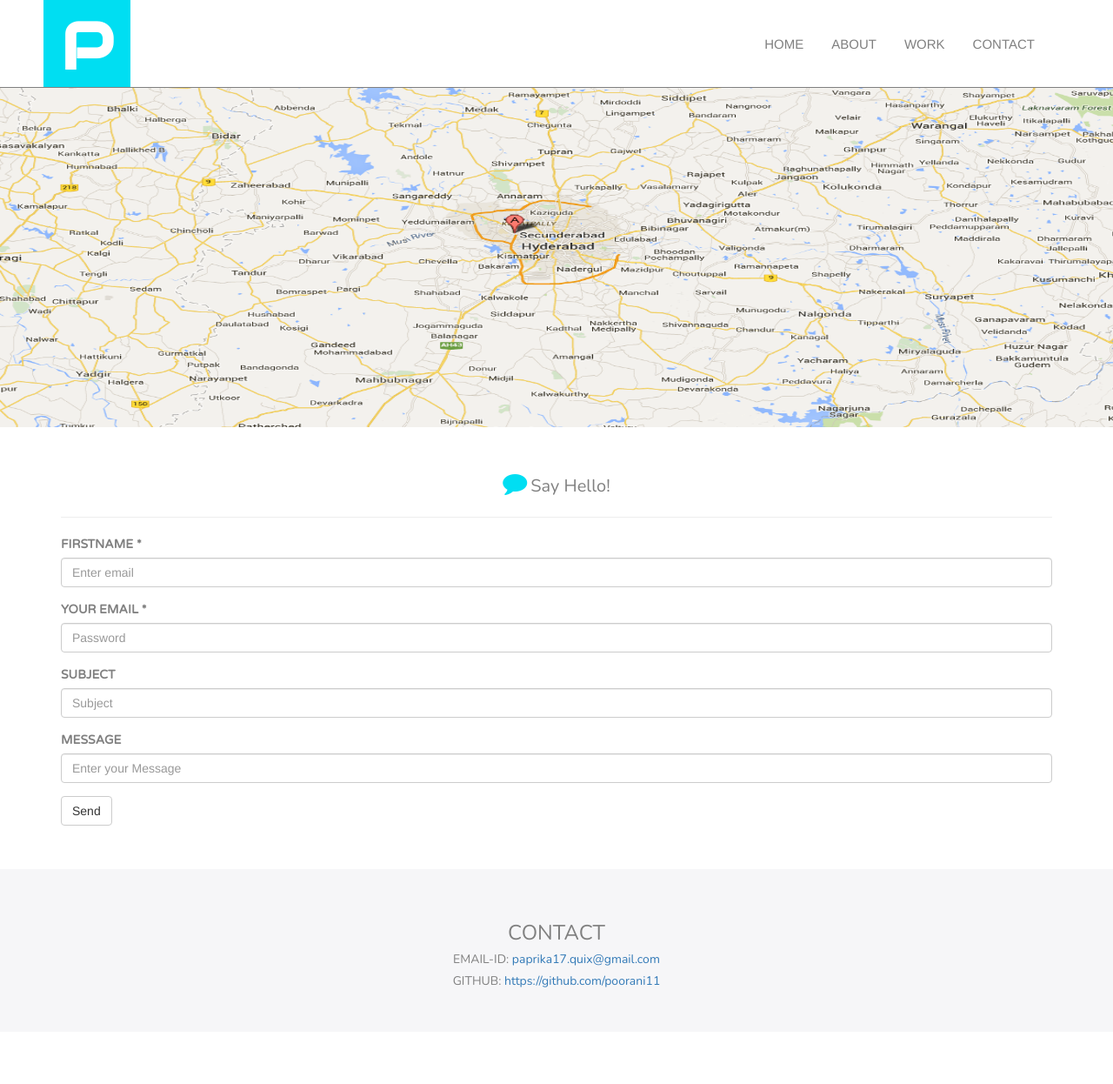
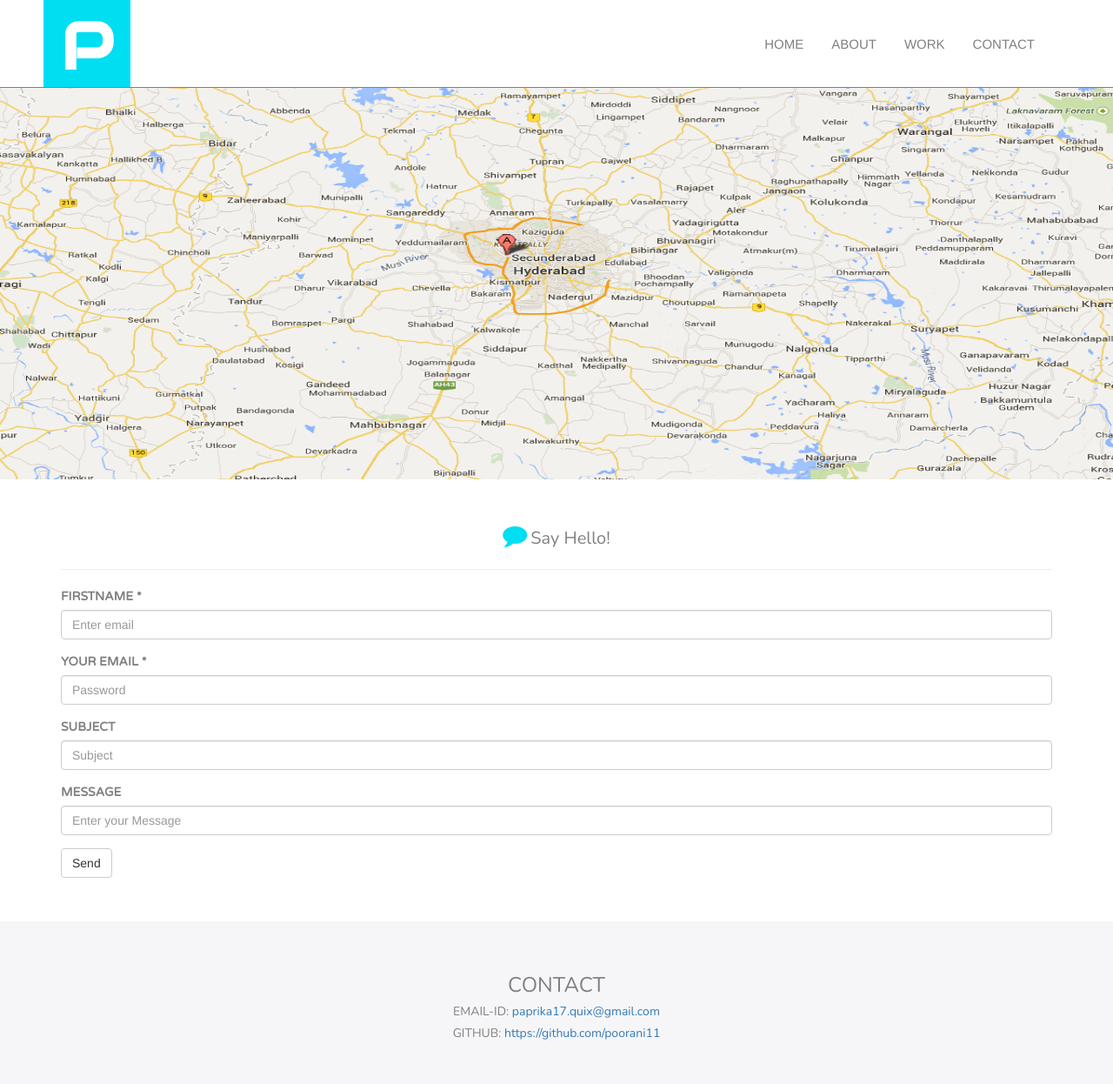
Before and after one commit to poorani11/poorani11.github.io, a Jekyll site: the page built from contact.html, in a window 1280 px wide. Shown: the whole page at 87% size. Built offline with Jekyll 4.4.1, drawn with Linux system fonts in a browser that asks for light colours; nearby versions of some CDN libraries; before the commit the page ends 1186 px from its top, so only the background shows below that.

Commit message:
Making the contact image responsive

```diff
--- a/_sass/contact.scss
+++ b/_sass/contact.scss
@@ -35,8 +35,8 @@ body{
     }
   }
   .image{
-  width: 1300px;
-  height:390px;
+  width: 100vw;
+  height:50vh;
   }
   .sayhello{
   text-align: center;
```
